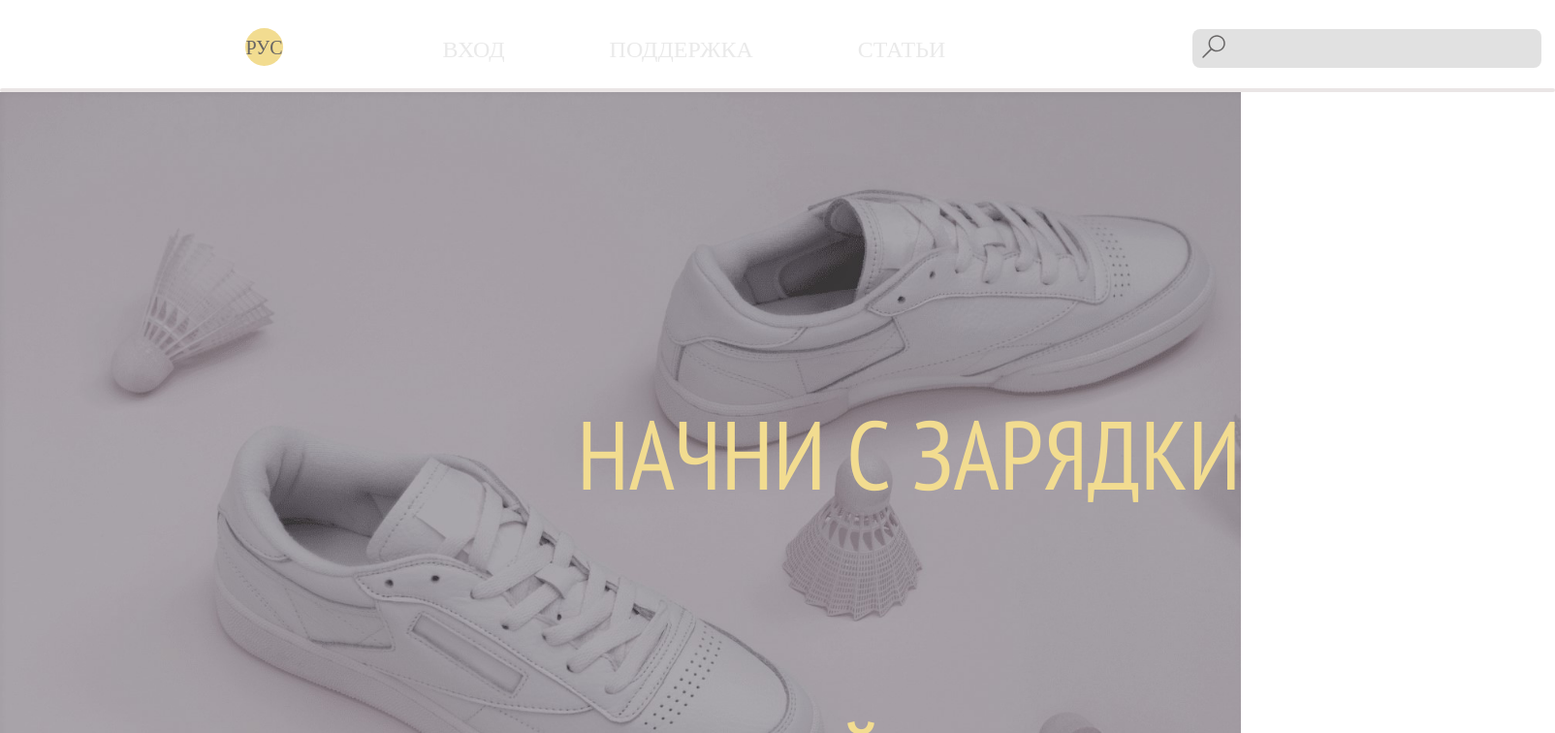
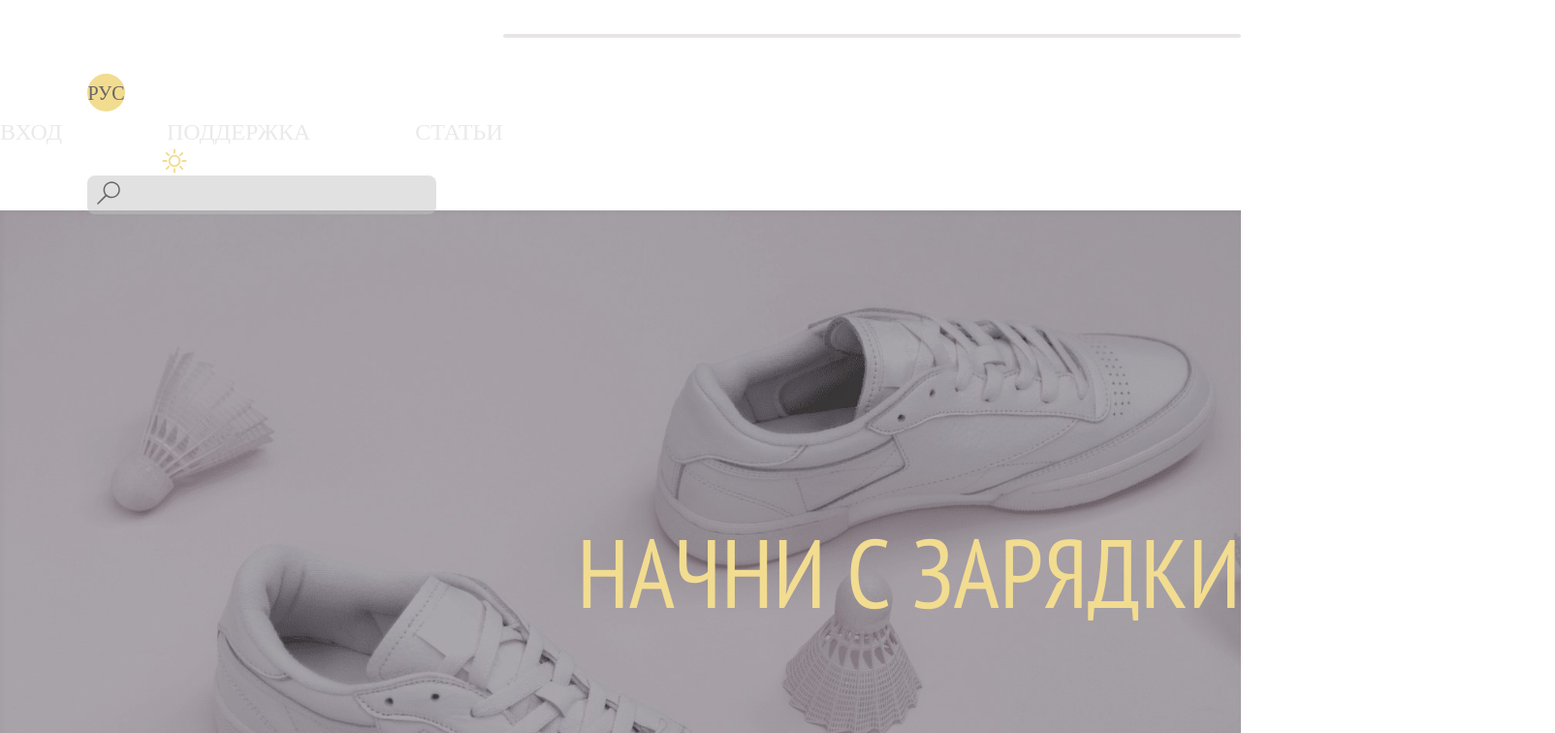
Before and after one commit to HellTrevor/helltrevor.github.io, a React (Create React App) app in the folder react-spartak/: page / in a window 1280 px wide. Shown: the top 756 px of the page at 97% size, 1604 px wide, since content can reach past the window. Built offline with nearby package versions, Linux system fonts and the light colour scheme; a web font is replaced by a local one.

Commit message:
Modified HEADER - add function floating. Modified INTRO and BENEFITS - Intro (heught: 1080px), Benefits (add more description).

```diff
--- a/react-spartak/src/App.js
+++ b/react-spartak/src/App.js
@@ -1,52 +1,54 @@
 function App() {
   return (
-    <div class="wrapper">
+    <div className="wrapper">
       {/* HEADER */}
-      <div class="header">
-        <div class="container">
-          <div class="header_logo">Spartak</div>
-          <div class="language_box">Рус</div>
-          <div class="header_menu">
-            <a href="#" class="link margin-right">
+      <div className="header">
+        <div className="container">
+          <div className="header_block">
+            <div className="header_logo">Spartak</div>
+            <div className="language_box">Рус</div>
+            <div className="header_menu">
+              <a href="#" className="link margin-right">
                 Вход
               </a>
-            <a href="#" class="link margin-right">
+              <a href="#" className="link margin-right">
                 Поддержка
               </a>
-            <a href="#" class="link">
+              <a href="#" className="link">
                 Статьи
               </a>
             </div>
-          <div class="theme"></div>
-          <div class="search">
-            <div class="search_icon"></div>
-            <div class="search_background"></div>
+            <div className="theme"></div>
+            <div className="search">
+              <div className="search_icon"></div>
+              <div className="search_background"></div>
               Поиск
             </div>
           </div>
-        <div class="header_line"></div>
+          <div className="header_line"></div>
+        </div>
       </div>
       {/* /HEADER */}
       {/* INTRO */}
-      <div class="intro">
-        <div class="container">
-          <div class="intro_text">Начни с зарядки</div>
-          <div class="intro_text_end">Заверши тренировкой</div>
+      <div className="intro">
+        <div className="container">
+          <div className="intro_text">Начни с зарядки</div>
+          <div className="intro_text_end">Заверши тренировкой</div>
         </div>
       </div>
       {/* /INTRO */}
       {/* BENEFITS */}
-      <div class="benefits">
-        <div class="container">
-          <div class="benefit">
-            <div class="text_benefit">
-              <div class="title_benefit">Статистика</div>
-              <div class="description_benefit">
+      <div className="benefits">
+        <div className="container">
+          <div className="benefit">
+            <div className="text_benefit">
+              <div className="title_benefit">Статистика</div>
+              <div className="description_benefit">
                 Следите за своими успехами, воплощайте желания в
                 действительность. Контроллируйте результат и совершенствуйтесь
               </div>
             </div>
-            <div class="image_benefit"></div>
+            <div className="image_benefit"></div>
           </div>
         </div>
       </div>
```
Lines whose indentation alone changed are shown as unchanged.
